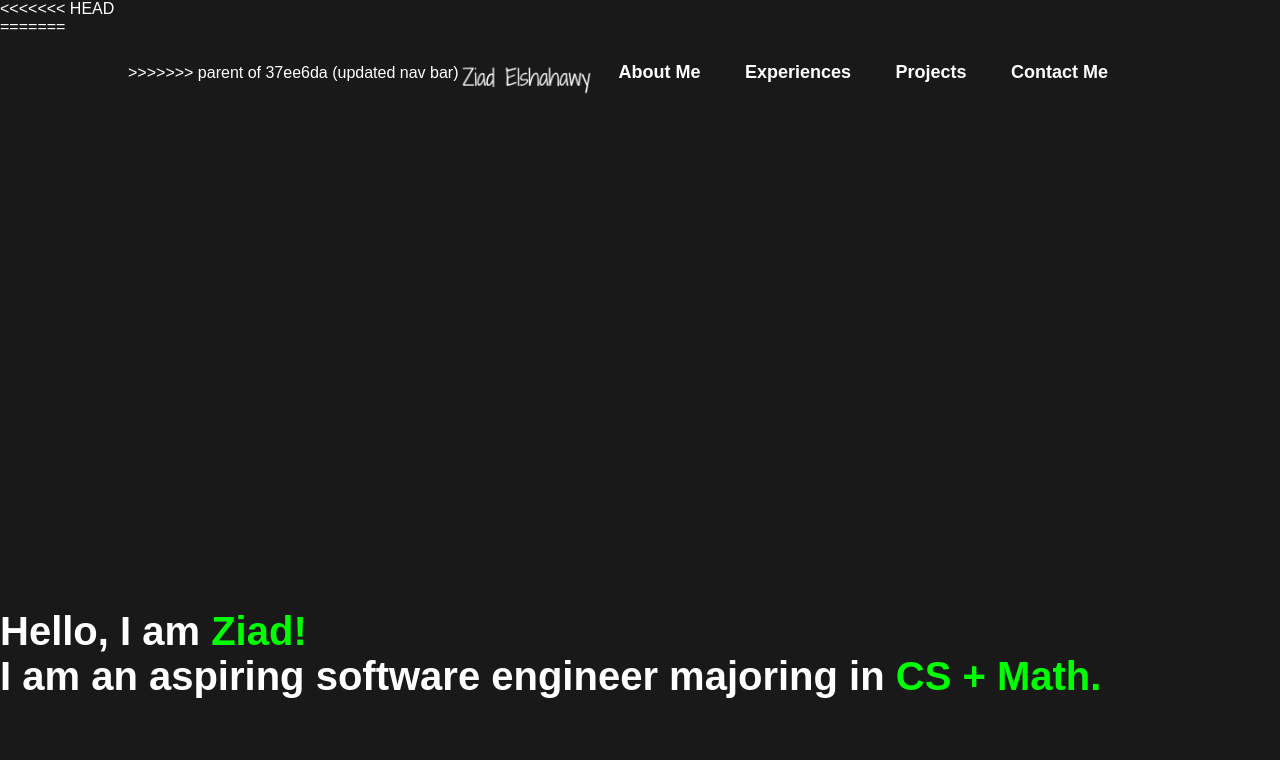
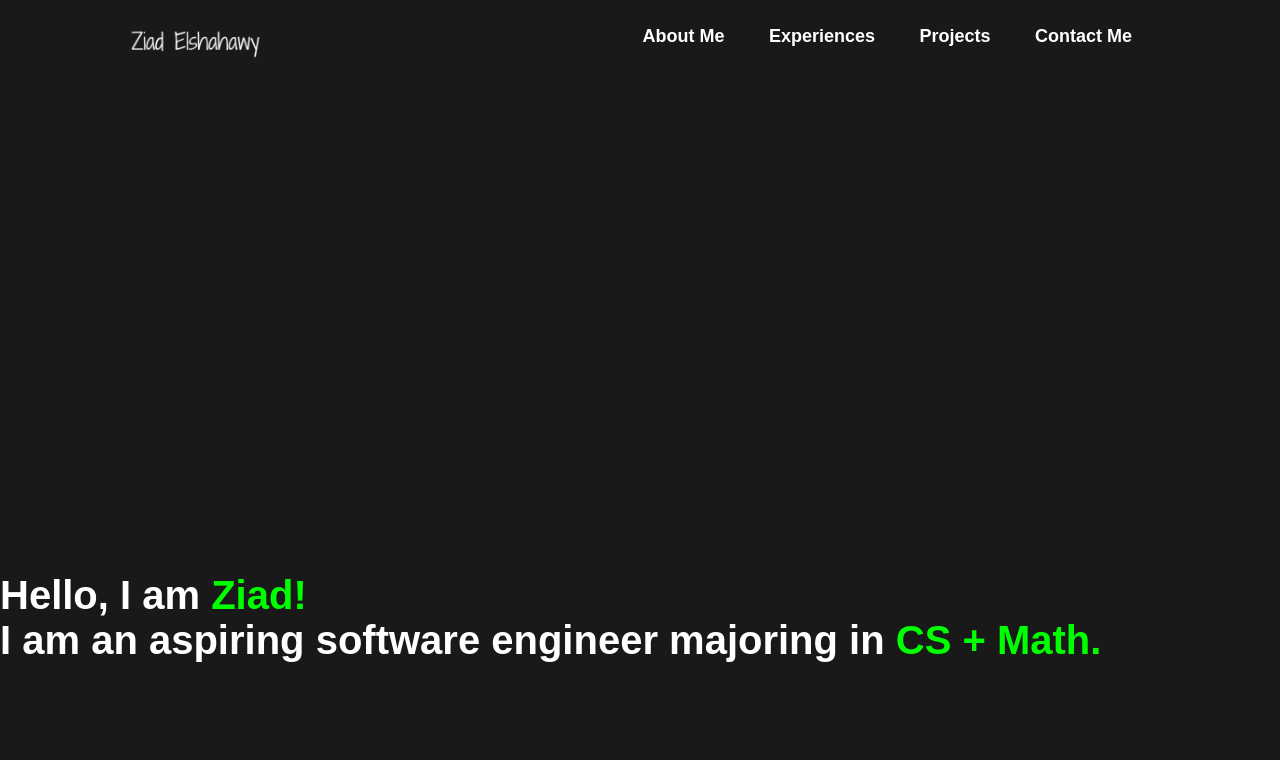
Before and after one commit to zelshahawy/Website-Portfolio, a plain HTML site: page index.html in a window 1280 px wide. Shown: the top 760 px of the page. Drawn offline with nearby package versions, Linux system fonts and the light colour scheme.

Commit message:
Fixed even more bugs

```diff
--- a/index.html
+++ b/index.html
@@ -7,16 +7,12 @@
     <title>Personal Portfolio Website</title>
     <link type="text/css" rel="stylesheet" href="style.css">
     <link rel="stylesheet" href="https://use.fontawesome.com/releases/v5.15.4/css/all.css">
+    <link rel="icon" href="imgs/logo.png">
 </head>
 <body>
     <header>
-<<<<<<< HEAD
-        <div>
-            <nav class="constheader">
-=======
         <div class="container">
             <nav>
->>>>>>> parent of 37ee6da (updated nav bar)
                 <img src="imgs/logo.png" alt="Ziad Elshahawy" class = "logo">
                 <ul>
                     <li><a href=#about>About Me</a></li>
@@ -81,7 +77,7 @@
                         <p><a href="mailto:Ziad.A.Elshahawy@gmail.com"class="margin-bottom"><i class="fas fa-paper-plane"></i> Ziad.A.Elshahawy@gmail.com</s> <br></a></p>
                         <a href="https://www.linkedin.com/in/ziad-elshahawy"class="margin-bottom"> <i class="fab fa-linkedin fa-3x"></i></a>
                         <a href="https://github.com/zelshahawy"class="margin-bottom"> <i class="fab fa-github fa-3x"></i></a> <br>
-                        <a href="New Resume - Ziad.pdf" download class="cv-btn">Download CV</a>
+                        <a href="attachments/Resume-Ziad.pdf" download class="cv-btn">Download CV</a>
                 </div>
 
             </div>
```
Also changed, not shown: 1 other file.
